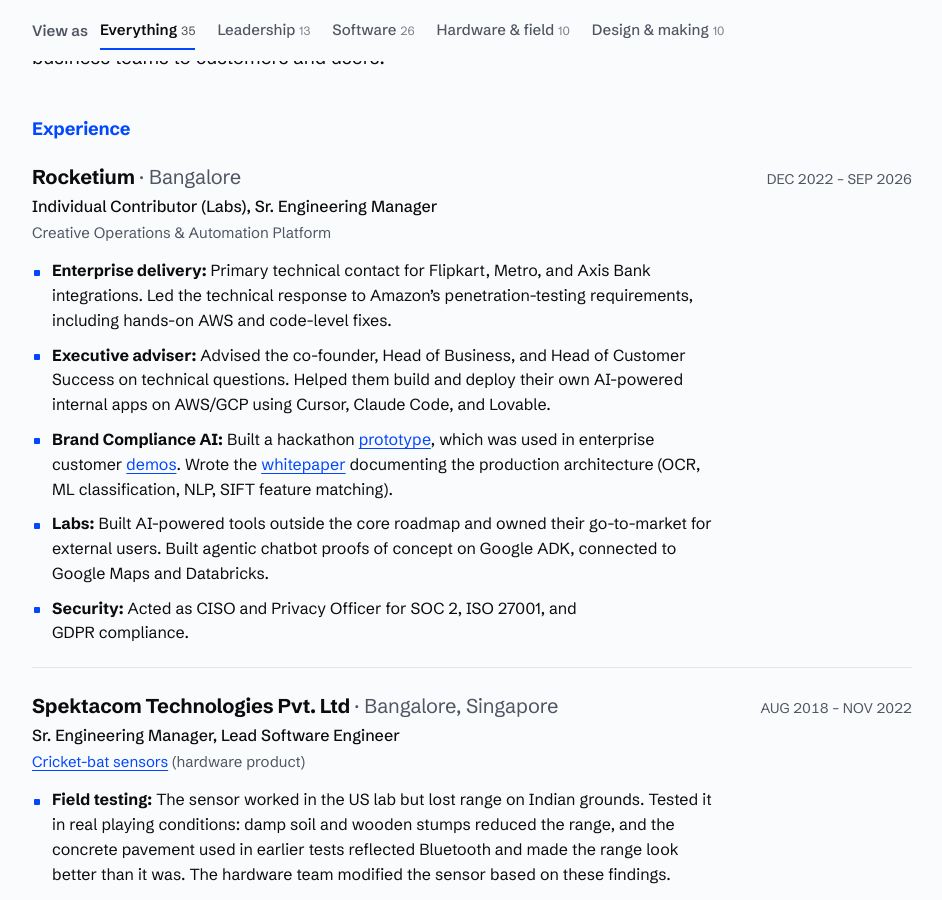
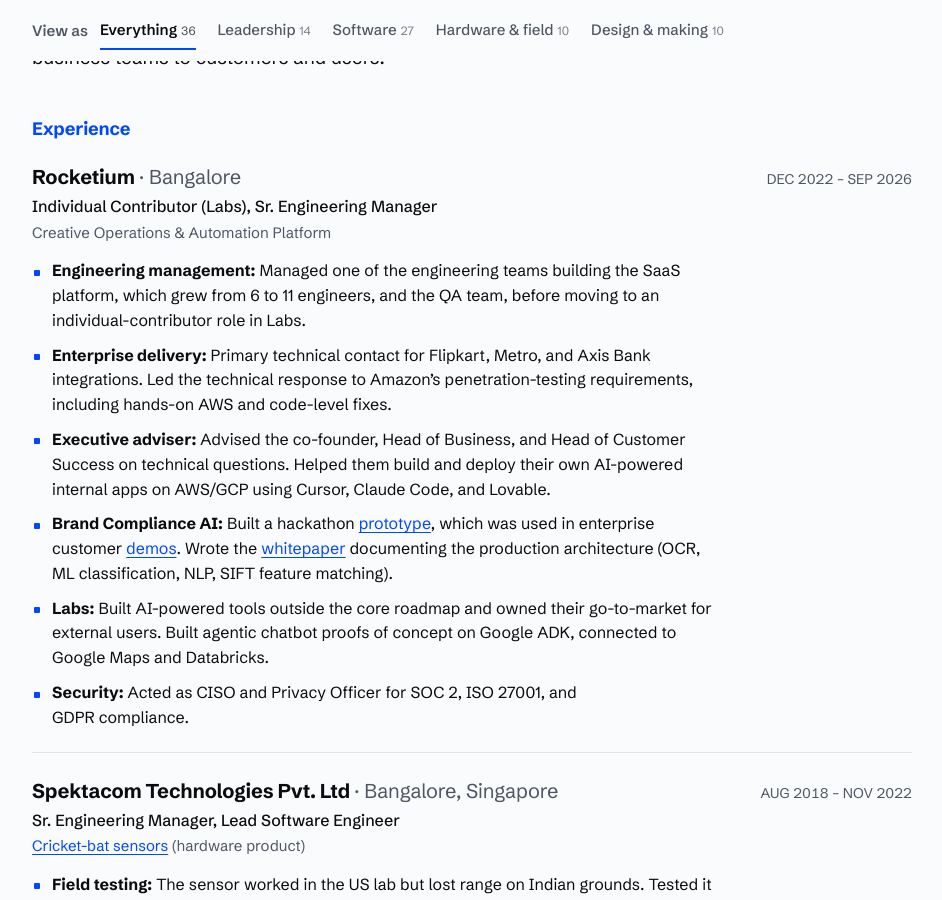
Before and after one commit to and/and.github.io, a Jekyll site: the page resume/index.html, which Jekyll copies as it is, in a window 1280 px wide and 900 px high, scrolled down 403 px. Shown: the whole window, without its empty margins (168-1110 px from the left). Built offline with Jekyll 4.4.1, drawn with Linux system fonts in a browser that asks for light colours.

Commit message:
Resume: add Rocketium engineering management bullet; update view counts
Co-Authored-By: Claude Opus 5.5 <noreply@anthropic.com>
Claude-Session: https://claude.ai/code/session_01MuwebNEXBFxCrvNjpbsvNM

```diff
--- a/resume/index.html
+++ b/resume/index.html
@@ -227,9 +227,9 @@ a:hover { text-decoration-thickness: 2px; }
   <div class="views-bar" id="views-bar">
   <p class="views-label" id="views-label">View as</p>
   <div class="views" role="tablist" aria-labelledby="views-label">
-    <button role="tab" id="tab-all" data-view="all" aria-selected="true" aria-controls="panel">Everything <span class="n">35</span></button>
-    <button role="tab" id="tab-lead" data-view="lead" aria-selected="false" tabindex="-1" aria-controls="panel">Leadership <span class="n">13</span></button>
-    <button role="tab" id="tab-sw" data-view="sw" aria-selected="false" tabindex="-1" aria-controls="panel">Software <span class="n">26</span></button>
+    <button role="tab" id="tab-all" data-view="all" aria-selected="true" aria-controls="panel">Everything <span class="n">36</span></button>
+    <button role="tab" id="tab-lead" data-view="lead" aria-selected="false" tabindex="-1" aria-controls="panel">Leadership <span class="n">14</span></button>
+    <button role="tab" id="tab-sw" data-view="sw" aria-selected="false" tabindex="-1" aria-controls="panel">Software <span class="n">27</span></button>
     <button role="tab" id="tab-hw" data-view="hw" aria-selected="false" tabindex="-1" aria-controls="panel">Hardware &amp; field <span class="n">10</span></button>
     <button role="tab" id="tab-des" data-view="des" aria-selected="false" tabindex="-1" aria-controls="panel">Design &amp; making <span class="n">10</span></button>
   </div>
@@ -255,6 +255,7 @@ a:hover { text-decoration-thickness: 2px; }
           <p class="dates">DEC 2022 – SEP 2026</p>
         </div>
         <ul class="pts">
+          <li data-v="lead sw"><b>Engineering management:</b> Managed one of the engineering teams building the SaaS platform, which grew from 6 to 11 engineers, and the QA team, before moving to an individual-contributor role in Labs.</li>
           <li data-v="lead sw"><b>Enterprise delivery:</b> Primary technical contact for Flipkart, Metro, and Axis Bank integrations. Led the technical response to Amazon’s penetration-testing requirements, including hands-on AWS and code-level fixes.</li>
           <li data-v="lead sw"><b>Executive adviser:</b> Advised the co-founder, Head of Business, and Head of Customer Success on technical questions. Helped them build and deploy their own AI-powered internal apps on AWS/GCP using Cursor, Claude Code, and Lovable.</li>
           <li data-v="lead sw"><b>Brand Compliance AI:</b> Built a hackathon <a href="https://compliance.rocketiumlabs.com/?platform=default" target="_blank" rel="noopener">prototype</a>, which was used in enterprise customer <a href="https://www.linkedin.com/posts/satejs_sharing-something-cool-that-most-folks-do-ugcPost-7398822516238016512-QJTD/" target="_blank" rel="noopener">demos</a>. Wrote the <a href="https://rocketium.ai/academy/all/how-rocketium-achieves-90-brand-compliance-accuracy" target="_blank" rel="noopener">whitepaper</a> documenting the production architecture (OCR, ML classification, NLP, SIFT feature matching).</li>
```
